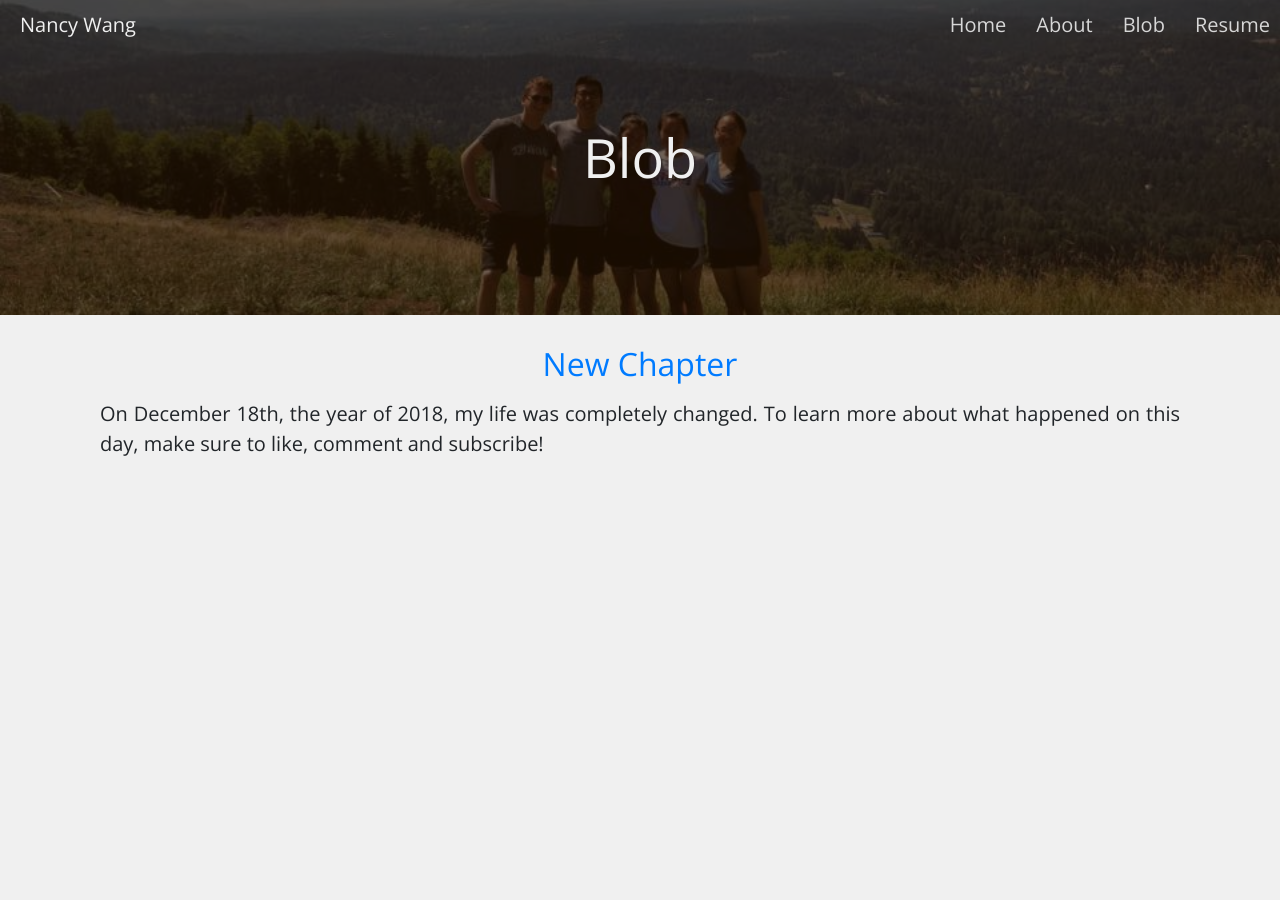
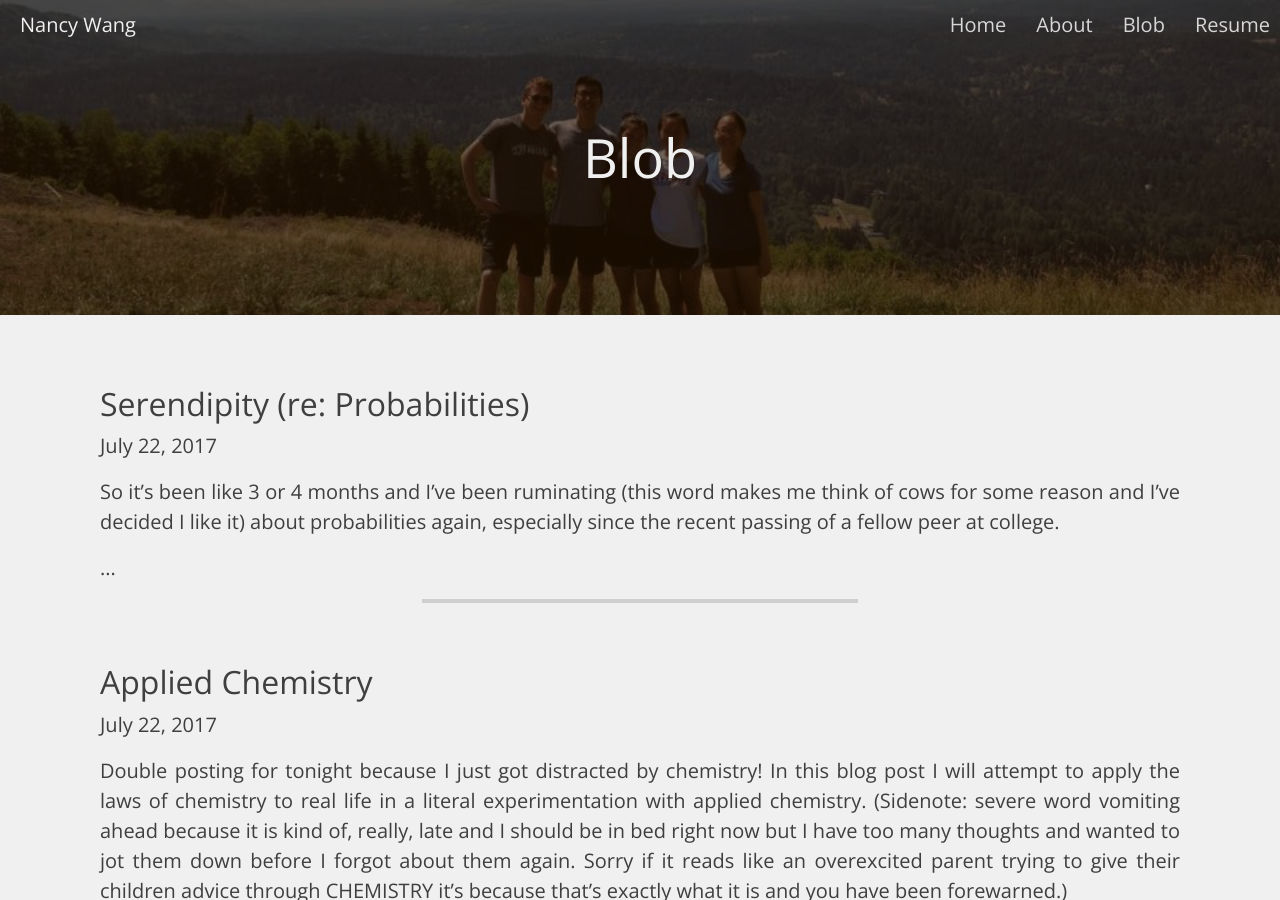
Before and after one commit to nancy-wang/nancy-wang.com, a Jekyll site: the page built from blog.html, in a window 1280 px wide and 900 px high. Built offline with Jekyll 4.4.1, drawn with Linux system fonts in a browser that asks for light colours; some of the changed text lies outside the part shown.

Commit message:
Posts and Styles

```diff
--- /dev/null
+++ b/_posts/2017-03-17-probabilities.md
@@ -0,0 +1,46 @@
+---
+layout: post
+author: Nancy Wang
+---
+Now that my roommate’s gotten back to a healthy sleep schedule (guess who still
+hasn’t) I’ve decided maybe it is a better idea to record my disjointed thoughts
+here rather than bother said roomie during the late late hours of the night.
+
+I’ve been thinking a lot lately about the impact we have on this world. Because
+we’re each one person out of over seven billion. Which means each thought I
+have is one of seven billion thoughts and each action I take is one of seven
+billion actions in any given moment. I’ve always wondered if there was someone
+out there in the world who had the same thought at the same time as me– have
+you ever thought about how similar our thoughts really are?
+
+It strikes me that even with so many people in this world, it is often by
+chance and serendipity, fate, circumstance that we enter and exit people’s
+lives at seemingly insignificant moments, only to look back and realize the
+importance later. Or maybe we’ll never know that impact. Life is full of such
+endless probabilities and it is nearly impossible to measure how each
+probability led to another, and to another, and to another. For example, today.
+Today is the day high school seniors find out if they got accepted to Hopkins
+or not. I didn’t really think about the meaning too much– Hopkins is just one
+college of like, what, a million?– but then again this day meant so much. Think
+about the probabilities: the probability Hopkins accepted me, the probability
+Hopkins accepted the other wonderful wonderful people that make up my grade and
+this school, the probability I chose to come here, the probability others chose
+to come here, the probability I met some of these wonderful people, even the
+probability I was able to come here at all, be raised in the family I was, be
+fortunate to live in a developed country teeming with opportunity, to breathe
+and live with no limit to the height of my dreams.
+
+My math teachers always have defined probability as a measure of chance. I
+think about these probabilities a lot because for many people, these
+probabilities are fractions of mine. I realize many probabilities are dependent
+of one another. If the birth of life all started from one branch of a tree
+diagram, I think it’s important to remain cognizant of how each branch leads to
+another. Like how college leads to a job. And how every person on this planet
+might be on a different branch on the tree diagram, or how the branches may be
+arranged differently for each person. What would happen if I didn’t go to
+college? If I didn’t finish high school? If I wasn’t born into a middle class
+family? The more I strip away at the layers of my tree diagram the more
+privileges I see that I am more than fortunate to have.
+
+So I guess all I have left to say is thank you. To all my probabilities, my
+chances, my opportunities.
--- /dev/null
+++ b/_posts/2017-03-23-pi.md
@@ -0,0 +1,28 @@
+---
+layout: post
+author: Nancy Wang
+---
+I know– pi day was a week ago, or 8 days ago to be exact. But with 3(.14159?)
+midterms last week, I don’t think I had the chance to properly appreciate pi
+day. So I will try my best to do that today.
+
+Have you ever thought about why we call certain numbers rational and others
+irrational? To me it always seemed like we were the irrational ones for
+classifying numbers as “reasonable” or “unreasonable” based on whether they
+had definite values.
+
+>
+An irrational number: A real number that cannot be expressed as a ratio p/q
+such that p and q are integers. (having serious EN.550.171 flashbacks
+as I type this)
+
+By mathematical definition pi is by all means an irrational number. But
+think about it this way: within the limitless digits of pi, any combination
+of digits can be found. Maybe within the digits of pi is the numerical
+representation of your birthday. The call number of your favorite book. Your
+phone number.
+
+I always thought that was beautiful, how we can make sense of strings of
+seemingly random digits. Because in life we are constantly processing an
+infinite stream of thoughts for a word, pattern, or idea. And to that end,
+pi almost feels–rational.
--- /dev/null
+++ b/_posts/2017-07-22-applied-chemistry.md
@@ -0,0 +1,45 @@
+---
+layout: post
+author: Nancy Wang
+---
+Double posting for tonight because I just got distracted by chemistry!
+In this blog post I will attempt to apply the laws of chemistry to real
+life in a literal experimentation with applied chemistry. (Sidenote: severe
+word vomiting ahead because it is kind of, really, late and I should be
+in bed right now but I have too many thoughts and wanted to jot them down
+before I forgot about them again. Sorry if it reads like an overexcited
+parent trying to give their children advice through CHEMISTRY it’s because
+that’s exactly what it is and you have been forewarned.)
+
+* Boyle’s Law: Either you exert a lot of pressure on a small volume, or
+you disseminate your pressure amongst a large volume; it’s sort of like
+the effort you can put in your projects. If you’re juggling too much,
+eventually the amount of effort you put into each activity will decrease
+even if not of your own volition.
+
+* Real gases and the kinetic molecular theory: So you know how the KMT
+says that gas molecules are mostly insignificant and don’t have any
+attractive/repulsive forces? I really like this one because I tend to
+think of humans like gas molecules, and if we remember that real gas
+molecules can have large volumes and attractive forces– well, so can we.
+So like water molecules we can form bonds and friendships, form a line of
+protestors at a march– when we stand together, there is nothing we cannot
+accomplish. And you bet hydrogen bonds are one of the strongest bonds out
+there.
+
+* 1st Law of Thermodynamics: The amount of energy you put in directly
+affects the output you produce. Or the things you achieve. Important.
+
+* Newton’s first law: I guess this is more physics but hey! Humans are
+made of millions and billions of particles that all presumably follow
+the law of inertia, so I can only assume we (and our brains) do too.
+So based on this, it’s a lot easier to form a positive habit if you
+continue doing it over and over.
+
+* Breaking bonds absorbs energy, forming bonds releases energy. Probably
+we are all guilty of disliking someone or another at any point in time... but
+love trumps hate. The friendships you make ultimately, and always, outweigh
+the grudges. And having too many grudges also probably takes away lots of
+your time.
+
+That is all for now but no worries I will Cu (2+ am I right) later!
--- /dev/null
+++ b/_posts/2017-07-22-serendipity-(re:-probabilities).md
@@ -0,0 +1,28 @@
+---
+layout: post
+author: Nancy Wang
+---
+So it’s been like 3 or 4 months and I’ve been ruminating (this word
+makes me think of cows for some reason and I’ve decided I like it)
+about probabilities again, especially since the recent passing of a
+fellow peer at college.
+
+Mostly, though, I’ve been thinking about serendipity. Math is
+fascinating, because of how easily we can quantify the likelihood of
+events, the way we can predict the results of experiments and processes
+that may happen, or may not happen– and that’s ok, because with math we
+can chase our imagination with hard numbers and data.
+
+But math is not a fortune teller. Within any moment in time, math can
+tell us the chances of one event happening over another, but it cannot
+tell which will happen, won’t happen, or was so close (!) to happening.
+
+And so: serendipity. We never try to seek or predict or calculate it, yet
+we can find it anyway. Isn’t it beautiful– the way we step into the realm
+of unexpectedness and uncertainty– and in it gain happiness and joy of
+new dimensions?
+
+I thought I had something more to say here besides that serendipity is
+possibly my favorite word in the English language. But alas I have lost
+all concentration on this topic and can’t find a solution (ha someone
+please appreciate this chemistry joke).
--- a/_posts/2018-12-18-new-chapter.md
+++ /dev/null
@@ -1,6 +0,0 @@
----
-layout: post
-author: Sander Shi
----
-On December 18th, the year of 2018, my life was completely changed. To learn more about what
-happened on this day, make sure to like, comment and subscribe!
--- a/_sass/base.scss
+++ b/_sass/base.scss
@@ -15,6 +15,9 @@
 $background-filter: rgba(36, 19, 0, 0.658);
 $nav-background: rgba(0, 0, 0, 0.85);
 $landing-text-color: #f0f0f0;
+$dark-text-color: #3f3f3f;
+$blockquote-background-color: #dfdfdf;
+$blockquote-border-color: #bfbfbf;
 
 // Image Urls
 $background-image-desktop: url("../images/home1.jpg");
@@ -42,3 +45,6 @@
 * {
     font-family: $font-family-base;
 }
+p, h1, h2, h3, h4, h5, h6 {
+    color: $dark-text-color;
+}
--- a/_sass/blog.scss
+++ b/_sass/blog.scss
@@ -25,14 +25,31 @@
         min-height: 100vh - $header-height;
         .container {
             padding: 30px;
+            .post {
+                margin-top: 40px;
+                margin-bottom: 60px;
                 p {
                     font-family: $font-family-base;
                     font-weight: 300;
                     font-size: $paragraph-font-size-desktop;
                     text-align: justify;
+                    color: $dark-text-color;
+                    a {
+                        text-decoration: none;
+                        color: $dark-text-color;
+                    }
                 }
                 h2 {
-                text-align: center;
+                    text-align: left;
+                    a {
+                        color: $dark-text-color;
+                        text-decoration: none;
+                    }
+                }
+                hr {
+                    width: 40%;
+                    border: solid 2px #cfcfcf;
+                }
             }
         }
     }
--- a/_sass/main.scss
+++ b/_sass/main.scss
@@ -26,7 +26,6 @@
     }
     .welcome-text {
         display: table-row;
-        color: $landing-text-color;
         .welcome-text-inner {
             display: table-cell;
             vertical-align: middle;
@@ -39,10 +38,12 @@
                     font-family: $font-family-base;
                     font-size: $header-font-size-mobile;
                     font-weight: 300;
+                    color: $landing-text-color;
                 }
                 p {
                     font-family: $font-family-base;
                     font-size: $paragraph-font-size-mobile;
+                    color: $landing-text-color;
                 }
             }
         }
--- a/_sass/post.scss
+++ b/_sass/post.scss
@@ -20,7 +20,7 @@
             }
         }
     }
-    .content-section {
+    .post-section {
         background-color: $landing-text-color;
         min-height: 100vh - $header-height;
         .container {
@@ -33,6 +33,11 @@
             }
             h2 {
                 text-align: center;
+            }
+            blockquote {
+                background-color: $blockquote-background-color;
+                padding: 15px;
+                border-left: solid 5px $blockquote-border-color;
             }
         }
     }
--- a/blog.html
+++ b/blog.html
@@ -11,9 +11,14 @@
     <div class="content-section">
         <div class="container">
             {% for post in site.posts %}
-            <h2><a href="{{ post.url | relative_url }}">{{ post.title }}</a></h2>
-            <p>{{ post.excerpt }}</p>
-            {% endfor %}
+            <div class="post">
+                <h2><a href="{{ post.url | relative_url }}">{{ post.title }}</a></h2>
+                <p>{{ post.date | date: '%B %d, %Y' }}</p>
+                {{ post.excerpt }}
+                <p><a href="{{ post.url | relative_url }}">...</a></p>
+                <hr/>
+                </div>
+                {% endfor %}
+            </div>
         </div>
     </div>
-</div>
```
Also changed, not shown: _layouts/post.html (+6 -4 lines). Lines whose indentation alone changed are shown as unchanged.
